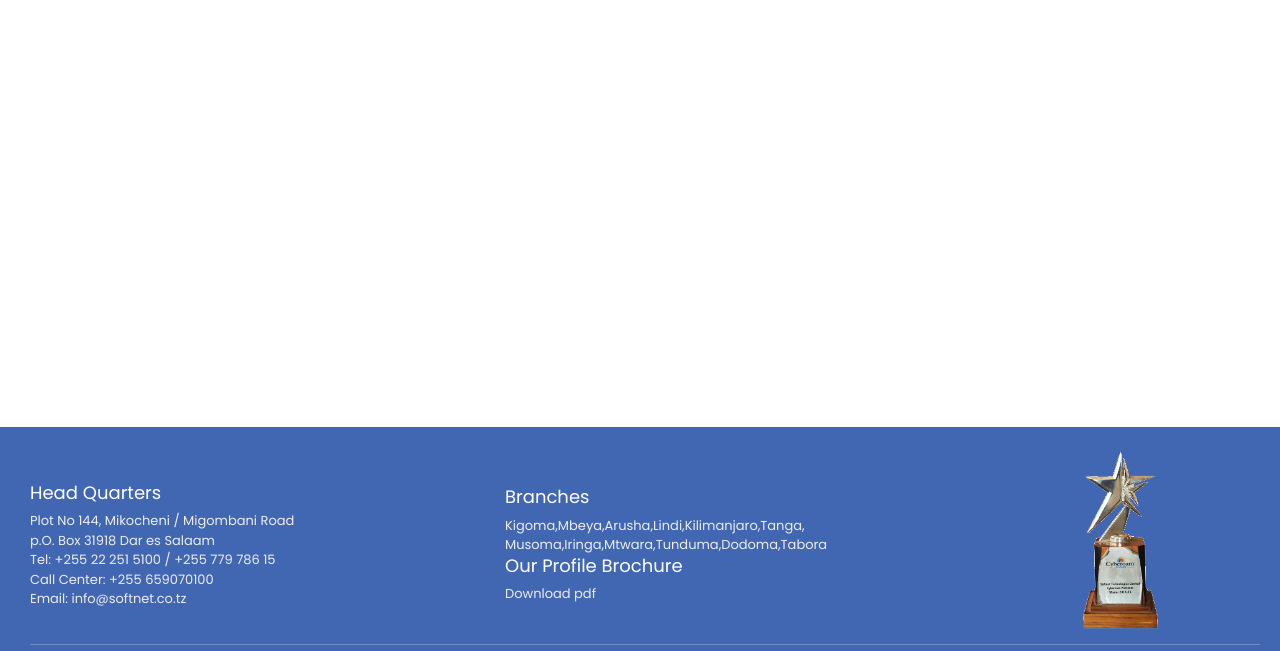
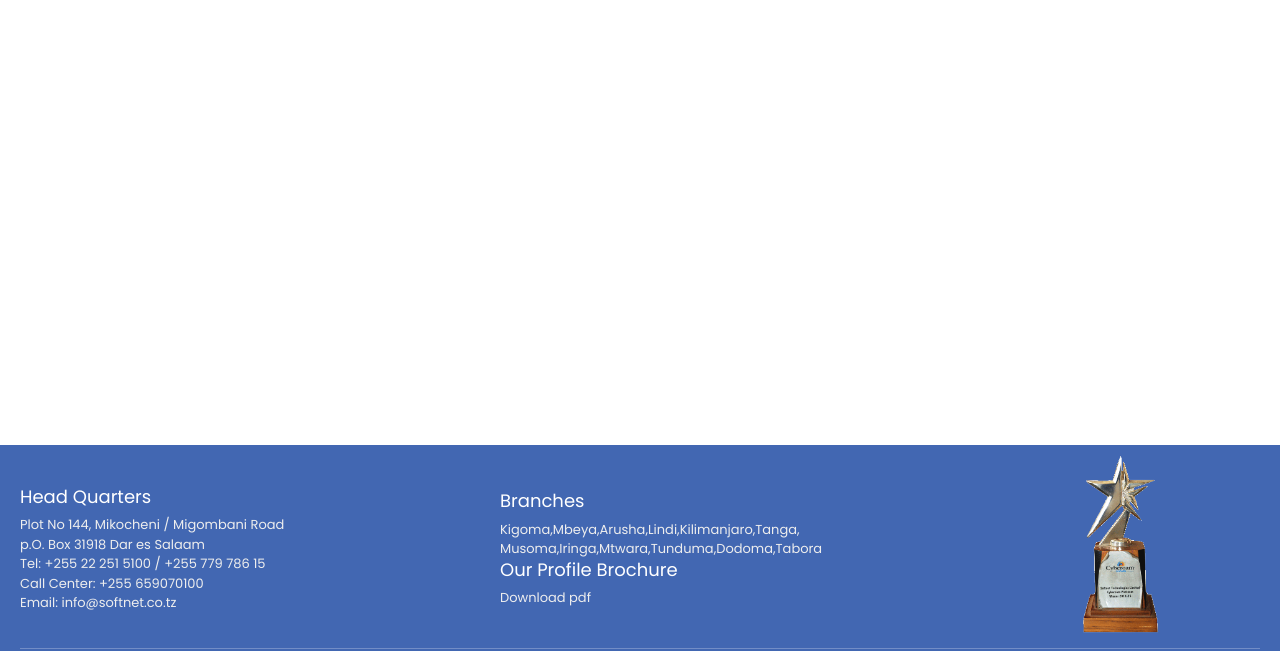
Before and after one commit to bushraaksoy/SoftNet, a website: page index.html in a window 1280 px wide. Shown: the part 80-731 px from the top of the page. Drawn offline with nearby package versions, Linux system fonts and the light colour scheme.

Commit message:
made some changes

```diff
--- a/index.html
+++ b/index.html
@@ -64,7 +64,7 @@
       </div>
     </nav>
 
-    <footer class="footer d-flex flex-column mt-auto">
+    <footer class="footer my-container d-flex flex-column mt-auto">
       <section
         class="footer-top d-flex justify-content-between gap-5 align-items-center"
       >
--- a/styles/style.css
+++ b/styles/style.css
@@ -50,7 +50,6 @@ p {
 .footer {
   background-color: #4267b2;
   color: white;
-  padding: 20px 20px 10px 30px;
 }
 
 .footer-bottom {
```
